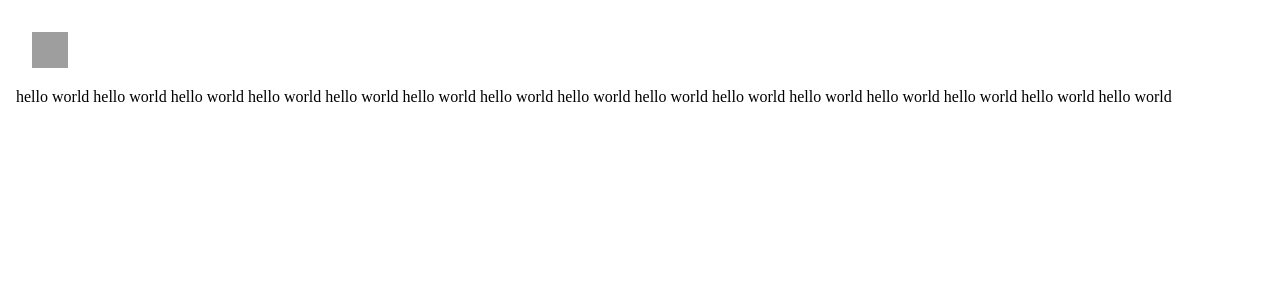
After one commit to lee-dahee/my_project, a Flask app: template templates/dada.html in a window 1280 px wide. The commit adds this page. Shown: the top 300 px of the page. Run offline with Flask 2, Linux system fonts and the light colour scheme; the template is opened without the code that fills it, so the values that code supplies are empty; grey boxes are pictures that could not be loaded.

Commit message:
프로젝트 1차완성

```diff
--- /dev/null
+++ b/static/js/main.js
@@ -0,0 +1,4 @@
+function clickMenu(){
+    document.querySelector('.sidebar').classList.toggle('move-left')
+    document.querySelector('.sidebar .pngwing').classList.toggle('move-right')
+}
--- /dev/null
+++ b/templates/dada.html
@@ -0,0 +1,88 @@
+
+
+
+<!DOCTYPE html>
+<html lang="en">
+<head>
+    <meta charset="UTF-8">
+    <title>Title</title>
+    <style>
+
+        :root {
+            --sidebar-width: 200px;
+        }
+
+        html, body {
+            width: 100%;
+            height: 100%;
+            margin: 0;
+        }
+
+        .wrap {
+            display: flex;
+            width: 100%;
+            height: 100%;
+        }
+
+        .sidebar {
+            width: var(--sidebar-width);
+            height: 100%;
+            background-color: peachpuff;
+            display: flex;
+            flex-direction: column;
+            align-items: center;
+            z-index: -1;
+        }
+
+        .sidebar div {
+            margin-top: 32px;
+        }
+
+        .container {
+            position: fixed;
+            width: 100%;
+            height: 100%;
+            padding: 16px;
+            background-color: white;
+            transition: all 35s;
+        }
+
+        .move-right {
+            width: calc(100% - var(--sidebar-width));
+            transform: translateX(var(--sidebar-width));
+        }
+
+        .container > .menu-btn {
+            width: 36px;
+            height: 36px;
+            margin: 16px;
+        }
+    </style>
+
+    <script>
+        function toggleMenu() {
+            const container = document.querySelector('.container')
+            container.classList.toggle('move-right')
+        }
+    </script>
+</head>
+<body>
+
+<div class="wrap">
+    <div class="sidebar">
+        <div>과자</div>
+        <div>아이스크림</div>
+        <div>케익</div>
+        <div>디저트</div>
+    </div>
+    <div class="container">
+        <img class="menu-btn" onclick="toggleMenu()"
+             src="https://upload.wikimedia.org/wikipedia/commons/thumb/b/b2/Hamburger_icon.svg/1200px-Hamburger_icon.svg.png"
+             alt="menu button">
+
+        <div>hello world hello world hello world hello world hello world hello world hello world hello world hello world hello world hello world hello world hello world hello world hello world </div>
+    </div>
+</div>
+
+</body>
+</html>
--- a/templates/head.html
+++ b/templates/head.html
@@ -9,7 +9,7 @@
     <link rel="stylesheet" href="../static/css/intro.css">
     <link rel="stylesheet" href="../static/css/menu.css">
 
-
+    <script src="../static/js/main.js"></script>
 </head>
 
 <body>
--- a/templates/index.html
+++ b/templates/index.html
@@ -6,7 +6,7 @@
     </div>
 
     <div class="sidebar">
-        <img class="pngwing" src="../static/png/pngwing.com.png" alt="self">
+        <img class="pngwing" onclick="clickMenu()" src="../static/png/pngwing.com.png" alt="self">
 
         <ul>
             <li><a href="/memu/cake">케이크</a></li>
```
Also changed, not shown: static/css/intro.css (+6 -9 lines), static/css/sidebar.css (+13 -2 lines), templates/btn.html (added, +63 -0 lines).
